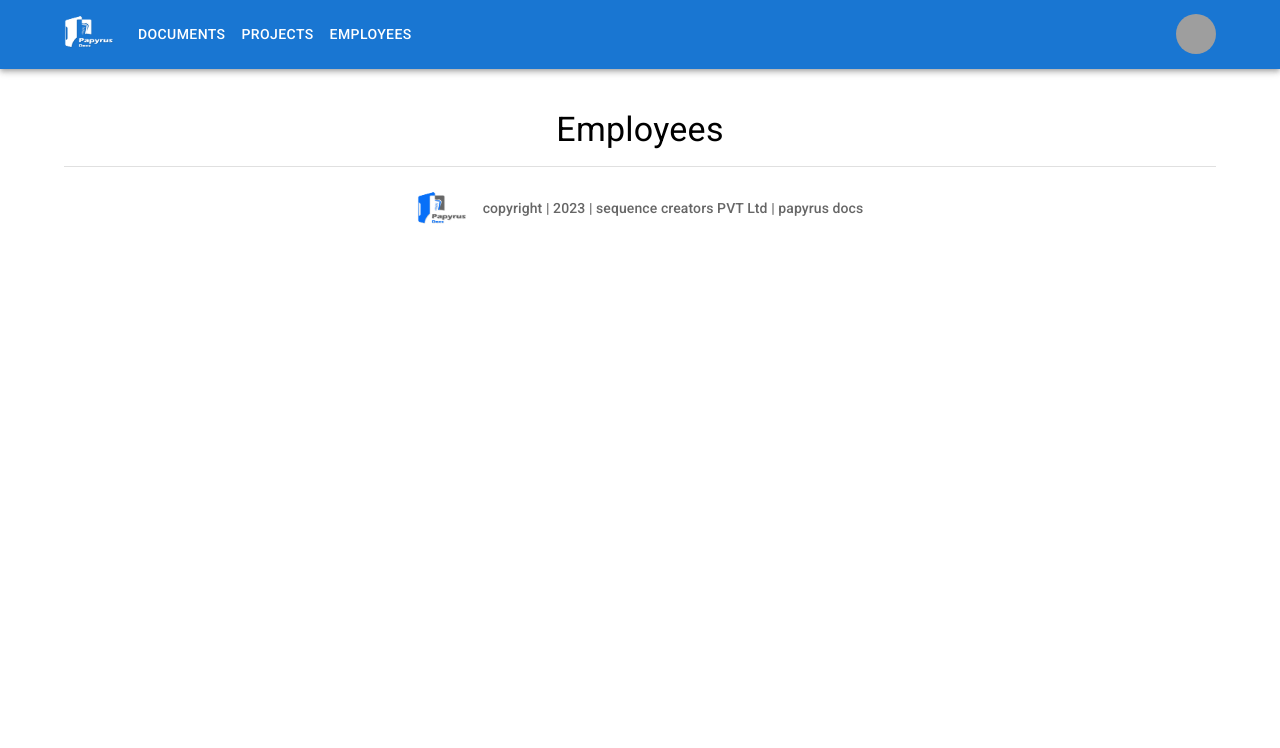
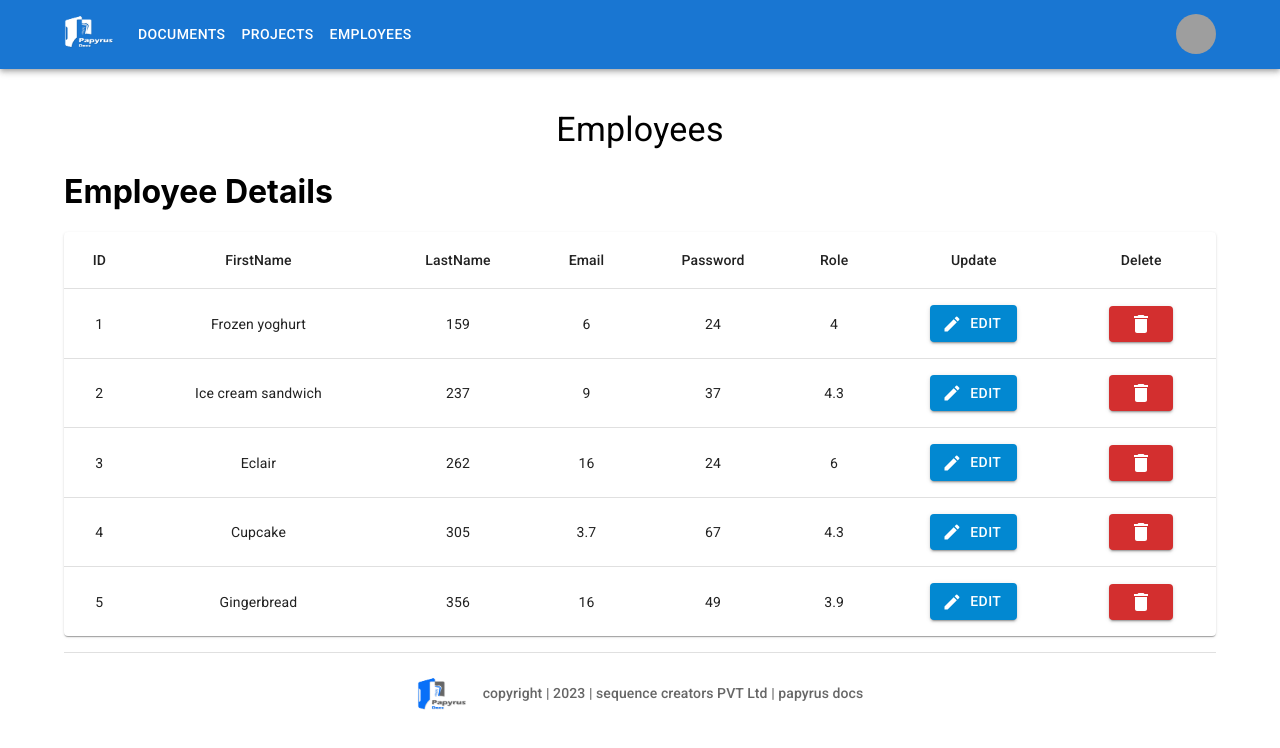
Before and after one commit to Ruchirakavinda/papyrus-docs-frontend, a React (Create React App) app: page /employees in a window 1280 px wide. Shown: the top 748 px of the page. Built offline with nearby package versions, Linux system fonts and the light colour scheme; grey boxes are pictures that could not be loaded.

Commit message:
Created Employee Screen

```diff
--- a/src/views/employees/employees.js
+++ b/src/views/employees/employees.js
@@ -1,13 +1,230 @@
-import * as React from 'react'
-import { useTheme } from '@mui/material/styles'
-import { Typography } from '@mui/material'
+import * as React from "react";
+import {
+  Container,
+  Typography,
+  Table,
+  TableBody,
+  TableCell,
+  TableContainer,
+  TableHead,
+  TableRow,
+  Paper,
+  Button,
+  Dialog,
+  DialogTitle,
+  DialogContent,
+  DialogActions,
+  TextField,
+} from "@mui/material";
+import { Edit, Delete } from "@mui/icons-material";
 
-export default function Employees () {
-  const theme = useTheme()
+function createData(ID, FirstName, LastName, Email, Password, Role) {
+  return { ID, FirstName, LastName, Email, Password, Role };
+}
+
+const rows = [
+  createData(1, "Frozen yoghurt", 159, 6.0, 24, 4.0),
+  createData(2, "Ice cream sandwich", 237, 9.0, 37, 4.3),
+  createData(3, "Eclair", 262, 16.0, 24, 6.0),
+  createData(4, "Cupcake", 305, 3.7, 67, 4.3),
+  createData(5, "Gingerbread", 356, 16.0, 49, 3.9),
+];
+
+export default function Employees() {
+  const [deleteItemId, setDeleteItemId] = React.useState(null);
+  const [openConfirmation, setOpenConfirmation] = React.useState(false);
+  const [editItemId, setEditItemId] = React.useState(null);
+  const [openEditModal, setOpenEditModal] = React.useState(false);
+  const [editedFirstName, setEditedFirstName] = React.useState("");
+  const [editedLastName, setEditedLastName] = React.useState("");
+  const [editedEmail, setEditedEmail] = React.useState("");
+  const [editedPassword, setEditedPassword] = React.useState("");
+  const [editedRole, setEditedRole] = React.useState("");
+
+  const handleDeleteClick = (id) => {
+    setDeleteItemId(id);
+    setOpenConfirmation(true);
+  };
+
+  const handleDeleteConfirm = () => {
+    // Filter the rows array to remove the item with the deleteItemId
+    const updatedRows = rows.filter((row) => row.ID !== deleteItemId);
+    rows = updatedRows;
+
+    setDeleteItemId(null);
+    setOpenConfirmation(false);
+  };
+
+  const handleDeleteCancel = () => {
+    setDeleteItemId(null);
+    setOpenConfirmation(false);
+  };
+
+  const handleEditClick = (id) => {
+    setEditItemId(id);
+    setOpenEditModal(true);
+    const selectedItem = rows.find((row) => row.ID === id);
+    setEditedFirstName(selectedItem.FirstName);
+    setEditedLastName(selectedItem.LastName);
+    setEditedEmail(selectedItem.Email);
+    setEditedPassword(selectedItem.Password);
+    setEditedRole(selectedItem.Role);
+  };
+
+  const handleEditSave = () => {
+    // Update the row with the edited values
+    const updatedRows = rows.map((row) => {
+      if (row.ID === editItemId) {
+        return {
+          ...row,
+          FirstName: editedFirstName,
+          LastName: editedLastName,
+          Email: editedEmail,
+          Password: editedPassword,
+          Role: editedRole,
+        };
+      }
+      return row;
+    });
+    rows = updatedRows;
+
+    setEditItemId(null);
+    setOpenEditModal(false);
+  };
+
+  const handleEditCancel = () => {
+    setEditItemId(null);
+    setOpenEditModal(false);
+  };
 
   return (
-    <Typography variant='h4' mt={5} display='flex' justifyContent='center'>
-      Employees
-    </Typography>
-  )
+    <Container>
+      <Typography variant="h4" mt={5} display="flex" justifyContent="center">
+        Employees
+      </Typography>
+      <div>
+        <h1>Employee Details</h1>
+        <TableContainer component={Paper}>
+          <Table sx={{ minWidth: 650 }} aria-label="simple table">
+            <TableHead>
+              <TableRow>
+                <TableCell align="center">ID</TableCell>
+                <TableCell align="center">FirstName</TableCell>
+                <TableCell align="center">LastName</TableCell>
+                <TableCell align="center">Email</TableCell>
+                <TableCell align="center">Password</TableCell>
+                <TableCell align="center">Role</TableCell>
+                <TableCell align="center">Update</TableCell>
+                <TableCell align="center">Delete</TableCell>
+              </TableRow>
+            </TableHead>
+            <TableBody>
+              {rows.map((row) => (
+                <TableRow
+                  key={row.ID}
+                  sx={{ "&:last-child td, &:last-child th": { border: 0 } }}
+                >
+                  <TableCell align="center">{row.ID}</TableCell>
+                  <TableCell align="center">{row.FirstName}</TableCell>
+                  <TableCell align="center">{row.LastName}</TableCell>
+                  <TableCell align="center">{row.Email}</TableCell>
+                  <TableCell align="center">{row.Password}</TableCell>
+                  <TableCell align="center">{row.Role}</TableCell>
+                  <TableCell align="center">
+                    <Button
+                      variant="contained"
+                      color="info"
+                      startIcon={<Edit />}
+                      onClick={() => handleEditClick(row.ID)}
+                    >
+                      Edit
+                    </Button>
+                  </TableCell>
+                  <TableCell align="center">
+                    <Button
+                      variant="contained"
+                      color="error"
+                      onClick={() => handleDeleteClick(row.ID)}
+                    >
+                      <Delete />
+                    </Button>
+                  </TableCell>
+                </TableRow>
+              ))}
+            </TableBody>
+          </Table>
+        </TableContainer>
+      </div>
+      <div>
+        <Dialog open={openConfirmation} onClose={handleDeleteCancel}>
+          <DialogTitle>Delete Item</DialogTitle>
+          <DialogContent>
+            <Typography>
+              Are you sure you want to delete this Employee?
+            </Typography>
+          </DialogContent>
+          <DialogActions>
+            <Button onClick={handleDeleteCancel} color="primary">
+              Cancel
+            </Button>
+            <Button onClick={handleDeleteConfirm} color="error">
+              Delete
+            </Button>
+          </DialogActions>
+        </Dialog>
+      </div>
+
+      <div>
+        <Dialog open={openEditModal} onClose={handleEditCancel}>
+          <DialogTitle>Edit Employee</DialogTitle>
+          <DialogContent>
+            <TextField
+              autoFocus
+              margin="dense"
+              label="First Name"
+              fullWidth
+              value={editedFirstName}
+              onChange={(e) => setEditedFirstName(e.target.value)}
+            />
+            <TextField
+              margin="dense"
+              label="Last Name"
+              fullWidth
+              value={editedLastName}
+              onChange={(e) => setEditedLastName(e.target.value)}
+            />
+            <TextField
+              margin="dense"
+              label="Email"
+              fullWidth
+              value={editedEmail}
+              onChange={(e) => setEditedEmail(e.target.value)}
+            />
+            <TextField
+              margin="dense"
+              label="Password"
+              fullWidth
+              value={editedPassword}
+              onChange={(e) => setEditedPassword(e.target.value)}
+            />
+            <TextField
+              margin="dense"
+              label="Role"
+              fullWidth
+              value={editedRole}
+              onChange={(e) => setEditedRole(e.target.value)}
+            />
+          </DialogContent>
+          <DialogActions>
+            <Button onClick={handleEditCancel} color="primary">
+              Cancel
+            </Button>
+            <Button onClick={handleEditSave} color="warning">
+              Update
+            </Button>
+          </DialogActions>
+        </Dialog>
+      </div>
+    </Container>
+  );
 }
```
Also changed, not shown: src/api-services/empService/employeeService.js (added, +32 -0 lines).
